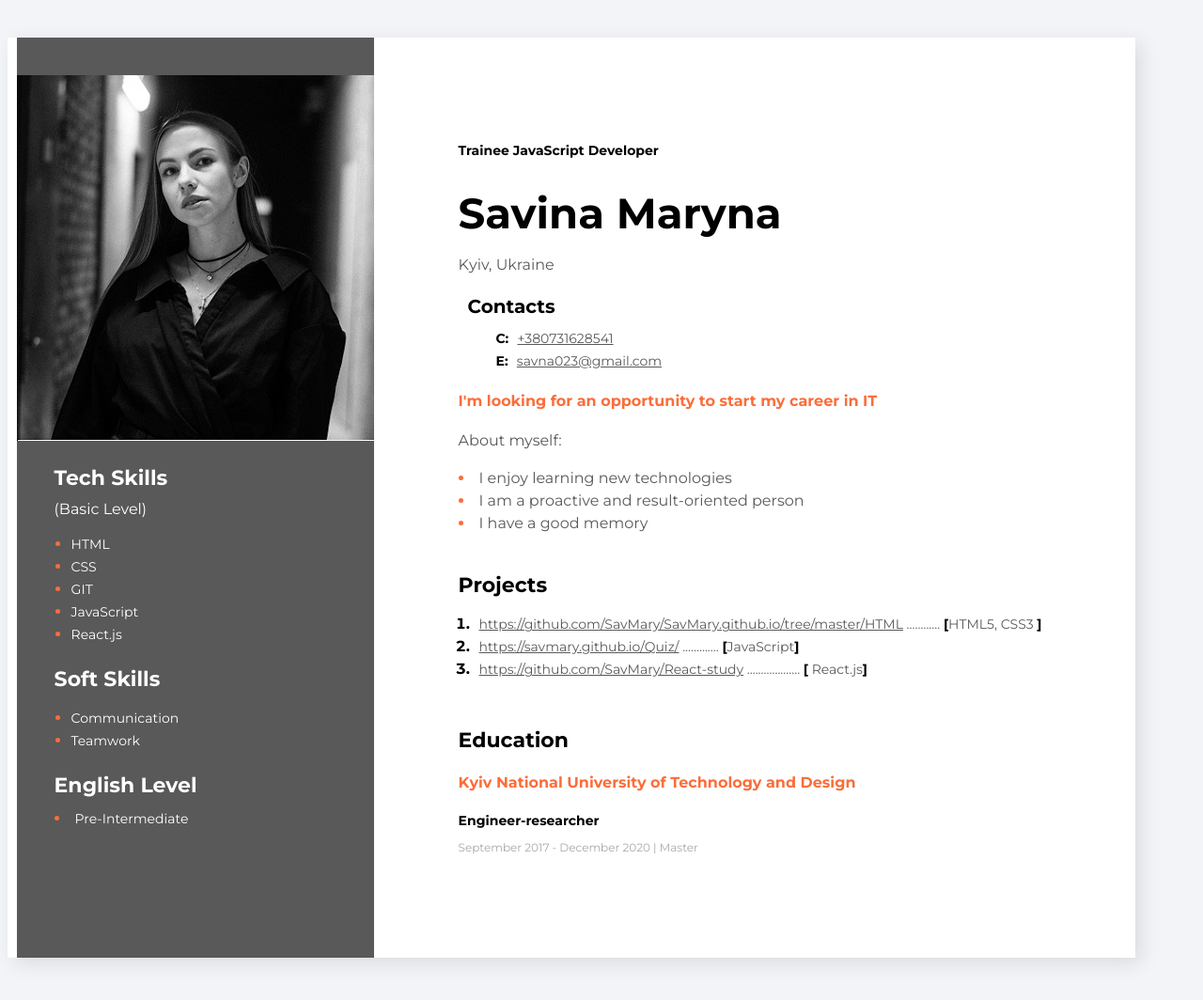
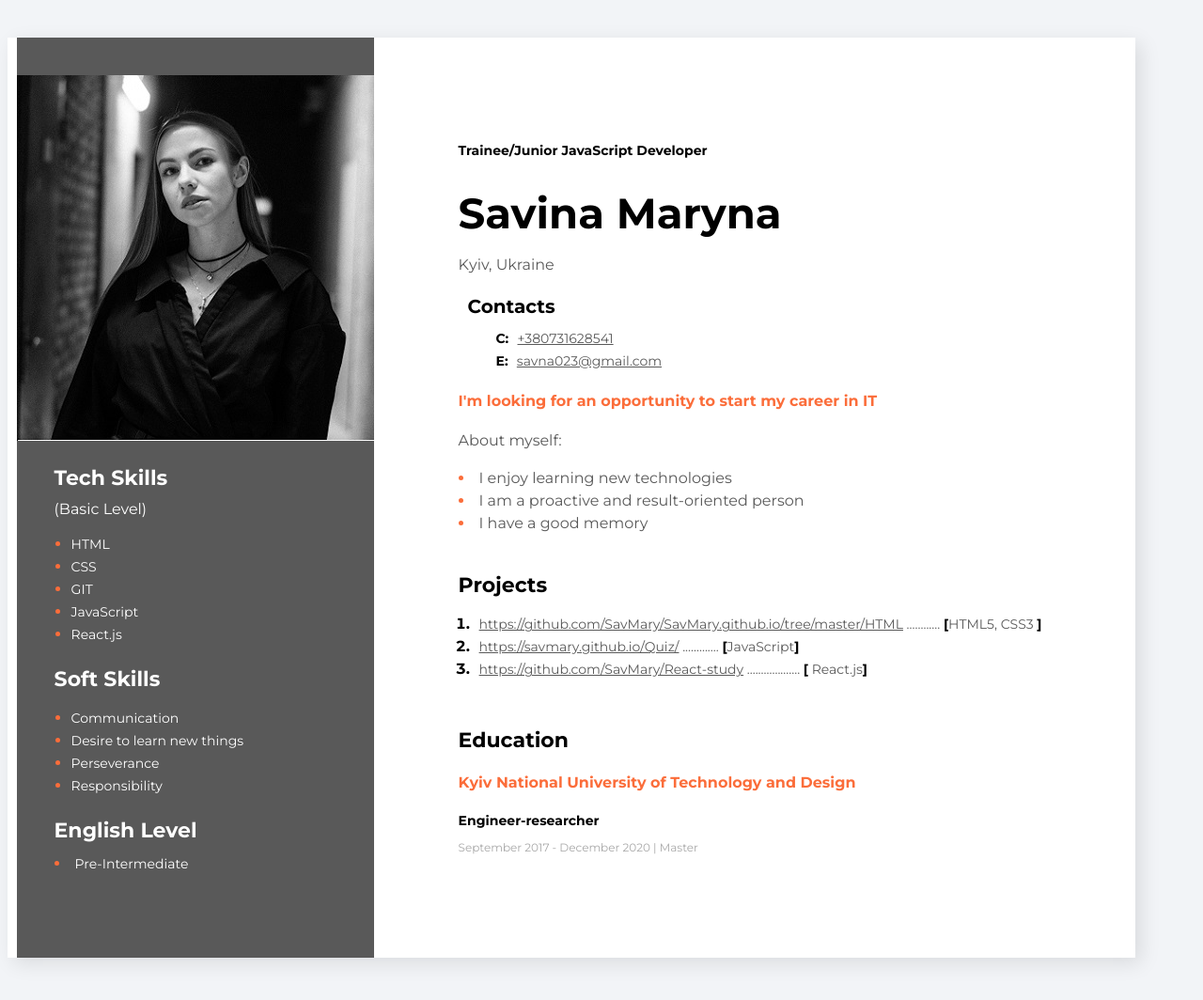
Before and after one commit to SavMary/SavMary.github.io, a plain HTML site: page Savina-Maryna-CV/index.html in a window 1280 px wide. Shown: the whole page at 94% size. Drawn offline with Linux system fonts and the light colour scheme.

Commit message:
add change

```diff
--- a/Savina-Maryna-CV/index.html
+++ b/Savina-Maryna-CV/index.html
@@ -35,7 +35,9 @@
                     <h3 class="sidebar_tittle">Soft Skills</h3>
                     <ul class="tech_skills_list">
                         <li class="tech_skills_item"><span class="tech_skills_item_text">Communication</span></li>
-                        <li class="tech_skills_item"><span class="tech_skills_item_text">Teamwork</span></li>
+                        <li class="tech_skills_item"><span class="tech_skills_item_text">Desire to learn new things</span></li>
+                        <li class="tech_skills_item"><span class="tech_skills_item_text">Perseverance</span></li>
+                        <li class="tech_skills_item"><span class="tech_skills_item_text">Responsibility</span></li>
                     </ul>
                 </div>
                 <div class="english_level_section">
@@ -49,7 +51,7 @@
         <!-- about me section-->
             <div class="about_me_section">
 
-            <h2 class="about_me_profession">Trainee JavaScript Developer</h2>
+            <h2 class="about_me_profession">Trainee/Junior JavaScript Developer</h2>
             <h1 class="about_me_name">Savina Maryna</h1>
             <p class="about_me_description">Kyiv, Ukraine</p>
             <div class="contacts_section">
```
